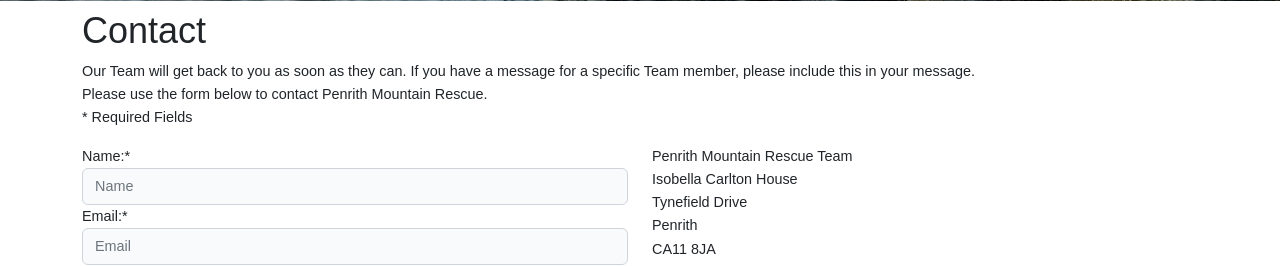
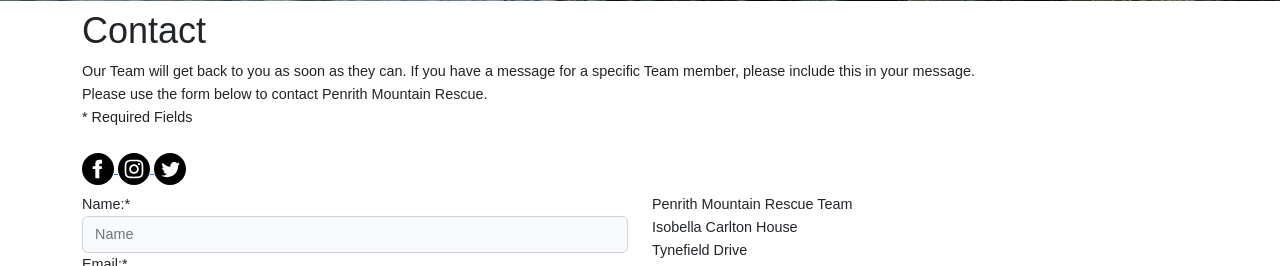
Before and after one commit to BradnDodd/PenrithMRT, a Laravel app: page /contact in a window 1280 px wide. Shown: the part 919-1185 px from the top of the page. Run offline with Laravel 9, Linux system fonts and the light colour scheme; style sheets or scripts are compiled from the project's sources.

Commit message:
Add socials to contact us page

```diff
--- a/src/resources/views/contact-us.blade.php
+++ b/src/resources/views/contact-us.blade.php
@@ -8,6 +8,23 @@
             <br>Please use the form below to contact Penrith Mountain Rescue.
             <br>* Required Fields
         </p>
+    </div>
+    <div class="my-2">
+        <a href="https://www.facebook.com/PenrithMRT" target="_blank" aria-label="Facebook">
+            <svg xmlns="http://www.w3.org/2000/svg" width="32" height="32" viewBox="0 0 24 24">
+                <path d="M12 0c-6.627 0-12 5.373-12 12s5.373 12 12 12 12-5.373 12-12-5.373-12-12-12zm3 8h-1.35c-.538 0-.65.221-.65.778v1.222h2l-.209 2h-1.791v7h-3v-7h-2v-2h2v-2.308c0-1.769.931-2.692 3.029-2.692h1.971v3z"/>
+            </svg>
+        </a>
+        <a href="https://www.instagram.com/penrithmountainrescue/" target="_blank" aria-label="Instragram">
+            <svg xmlns="http://www.w3.org/2000/svg" width="32" height="32" viewBox="0 0 24 24">
+                <path d="M14.829 6.302c-.738-.034-.96-.04-2.829-.04s-2.09.007-2.828.04c-1.899.087-2.783.986-2.87 2.87-.033.738-.041.959-.041 2.828s.008 2.09.041 2.829c.087 1.879.967 2.783 2.87 2.87.737.033.959.041 2.828.041 1.87 0 2.091-.007 2.829-.041 1.899-.086 2.782-.988 2.87-2.87.033-.738.04-.96.04-2.829s-.007-2.09-.04-2.828c-.088-1.883-.973-2.783-2.87-2.87zm-2.829 9.293c-1.985 0-3.595-1.609-3.595-3.595 0-1.985 1.61-3.594 3.595-3.594s3.595 1.609 3.595 3.594c0 1.985-1.61 3.595-3.595 3.595zm3.737-6.491c-.464 0-.84-.376-.84-.84 0-.464.376-.84.84-.84.464 0 .84.376.84.84 0 .463-.376.84-.84.84zm-1.404 2.896c0 1.289-1.045 2.333-2.333 2.333s-2.333-1.044-2.333-2.333c0-1.289 1.045-2.333 2.333-2.333s2.333 1.044 2.333 2.333zm-2.333-12c-6.627 0-12 5.373-12 12s5.373 12 12 12 12-5.373 12-12-5.373-12-12-12zm6.958 14.886c-.115 2.545-1.532 3.955-4.071 4.072-.747.034-.986.042-2.887.042s-2.139-.008-2.886-.042c-2.544-.117-3.955-1.529-4.072-4.072-.034-.746-.042-.985-.042-2.886 0-1.901.008-2.139.042-2.886.117-2.544 1.529-3.955 4.072-4.071.747-.035.985-.043 2.886-.043s2.14.008 2.887.043c2.545.117 3.957 1.532 4.071 4.071.034.747.042.985.042 2.886 0 1.901-.008 2.14-.042 2.886z"/>
+            </svg>
+        </a>
+        <a href="https://twitter.com/PenrithMRT" target="_blank" class="sqs-svg-icon--wrapper twitter-unauth" aria-label="Twitter">
+            <svg xmlns="http://www.w3.org/2000/svg" width="32" height="32" viewBox="0 0 24 24">
+                <path d="M12 0c-6.627 0-12 5.373-12 12s5.373 12 12 12 12-5.373 12-12-5.373-12-12-12zm6.066 9.645c.183 4.04-2.83 8.544-8.164 8.544-1.622 0-3.131-.476-4.402-1.291 1.524.18 3.045-.244 4.252-1.189-1.256-.023-2.317-.854-2.684-1.995.451.086.895.061 1.298-.049-1.381-.278-2.335-1.522-2.304-2.853.388.215.83.344 1.301.359-1.279-.855-1.641-2.544-.889-3.835 1.416 1.738 3.533 2.881 5.92 3.001-.419-1.796.944-3.527 2.799-3.527.825 0 1.572.349 2.096.907.654-.128 1.27-.368 1.824-.697-.215.671-.67 1.233-1.263 1.589.581-.07 1.135-.224 1.649-.453-.384.578-.87 1.084-1.433 1.489z"/>
+            </svg>
+        </a>
     </div>
     <div class="row">
         <div class="col-md-6">
```
